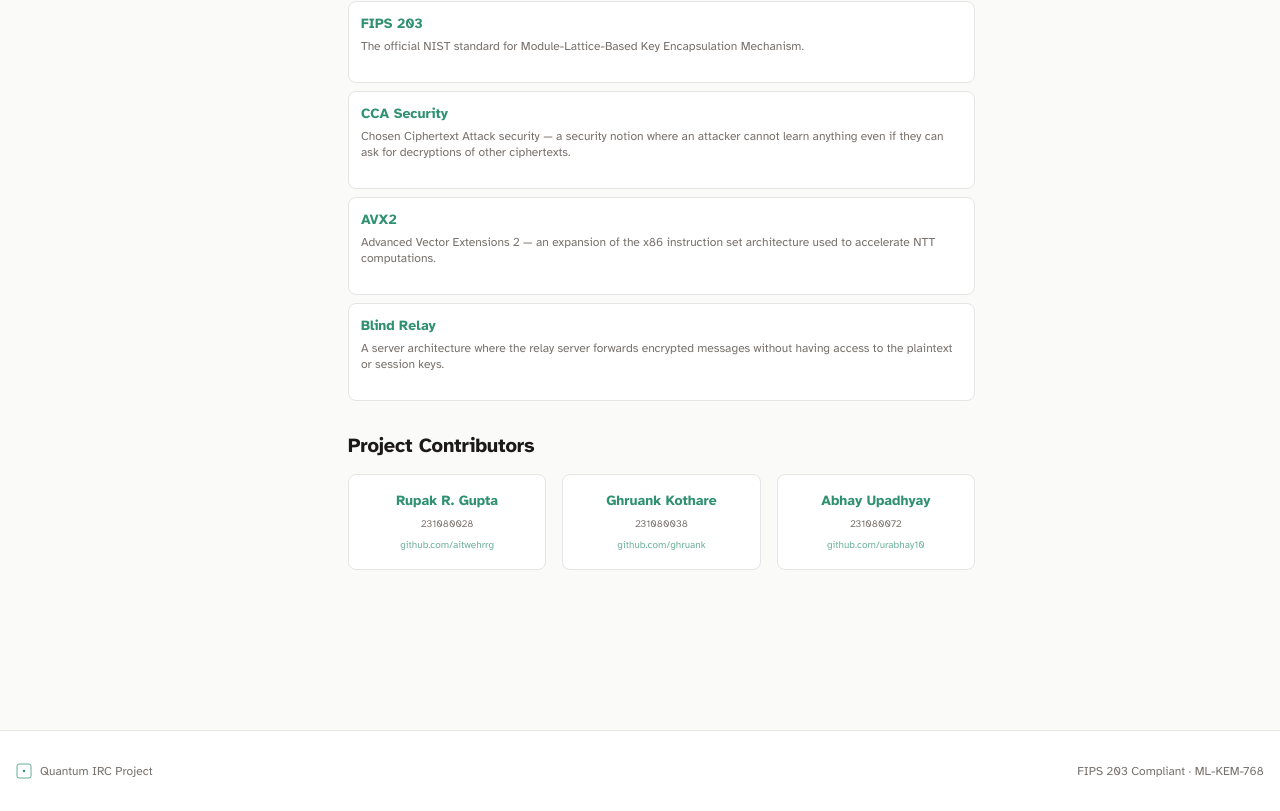
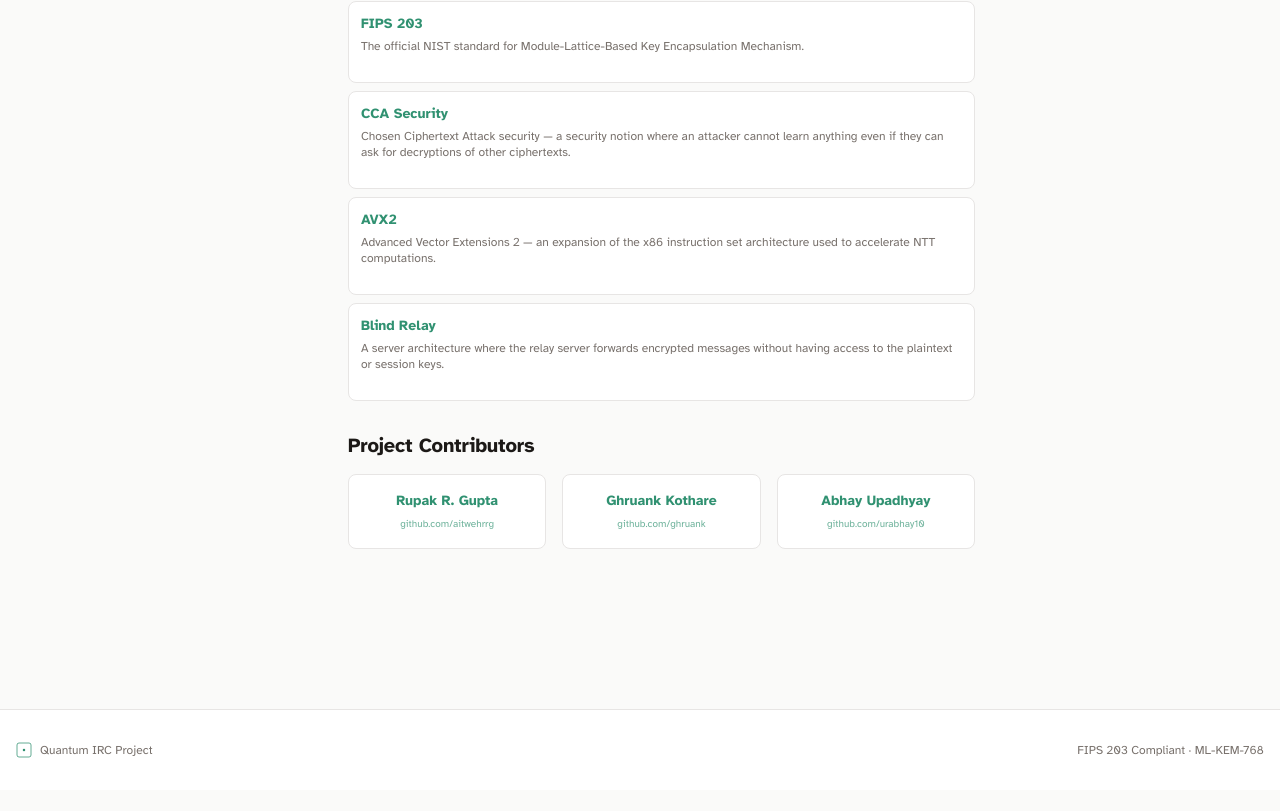
Before and after one commit to aitwehrrg/QC-Vis, a Next.js app: page /documentation in a window 1280 px wide. Shown: the part 7040-7851 px from the top of the page. After the commit the page ends 7830 px from the top, so only its background shows below. Built offline with nearby package versions, Linux system fonts and the light colour scheme.

Commit message:
no reg IDs required

```diff
--- a/app/documentation/page.tsx
+++ b/app/documentation/page.tsx
@@ -374,7 +374,6 @@ export default function Documentation() {
                       className="p-4 rounded-lg border border-border-subtle bg-surface hover:border-accent transition-colors group text-center"
                     >
                       <div className="text-sm font-bold group-hover:text-accent transition-colors">{c.name}</div>
-                      <div className="text-[10px] text-muted truncate mt-1">{c.id}</div>
                       <div className="text-[10px] text-accent/70 mt-1">{c.github}</div>
                     </a>
                   ))}
```
